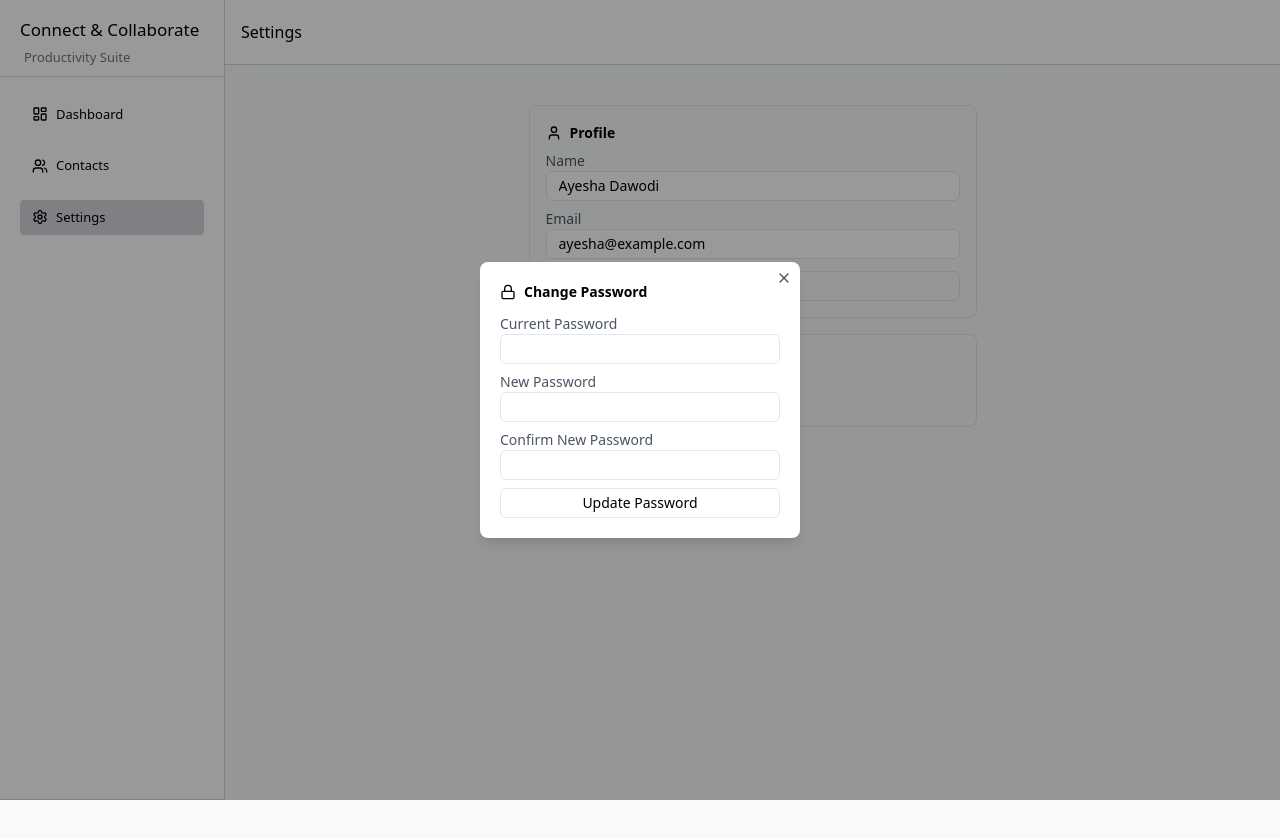
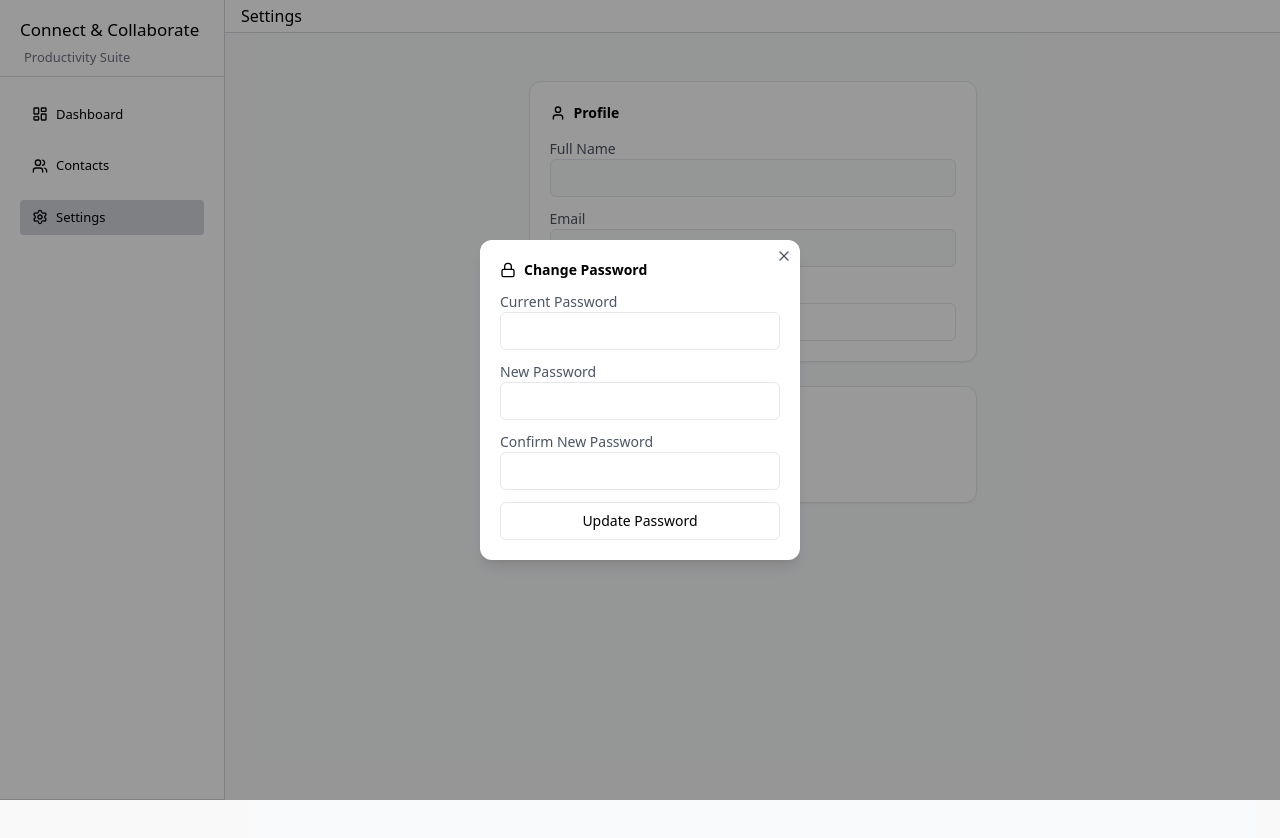
Before and after one commit to dlawiz83/Connexta, a React (Vite) app in the folder frontend/: page /settings in a window 1280 px wide. Both pictures are taken after a click on the button "Change Password". Shown: the top 838 px of the page. Before the commit the page ends 800 px from the top, so only its background shows below. Built offline with nearby package versions, Linux system fonts and the light colour scheme.

Commit message:
add profile and password update endpoints with frontend integration

```diff
--- a/frontend/src/pages/Settings.jsx
+++ b/frontend/src/pages/Settings.jsx
@@ -1,11 +1,15 @@
-import { useState } from "react";
+import { useState, useContext } from "react";
 import { User, Lock, X } from "lucide-react";
+import { AuthContext } from "../context/AuthContext";
 
 export default function Settings() {
+  const { user } = useContext(AuthContext);
+
   const [profile, setProfile] = useState({
-    name: "Ayesha Dawodi",
-    email: "ayesha@example.com",
+    name: user?.name || "",
+    email: user?.email || "",
   });
+
   const [saved, setSaved] = useState(false);
   const [showPasswordModal, setShowPasswordModal] = useState(false);
   const [passwords, setPasswords] = useState({
@@ -14,37 +18,88 @@ export default function Settings() {
     confirm: "",
   });
 
-  const handleSave = () => {
-    setSaved(true);
-    setTimeout(() => setSaved(false), 2000);
+  const handleSave = async () => {
+    try {
+      const res = await fetch(
+        "https://connexta.onrender.com/api/auth/update-profile",
+        {
+          method: "PUT",
+          headers: {
+            "Content-Type": "application/json",
+            Authorization: `Bearer ${localStorage.getItem("token")}`,
+          },
+          body: JSON.stringify({ name: profile.name, email: profile.email }),
+        }
+      );
+
+      const data = await res.json();
+      if (!res.ok) throw new Error(data.msg || "Update failed");
+
+      setSaved(true);
+      setTimeout(() => setSaved(false), 2000);
+      alert("Profile updated successfully!");
+    } catch (err) {
+      alert(err.message);
+    }
   };
 
-  const handlePasswordChange = (e) => {
+  const handlePasswordChange = async (e) => {
     e.preventDefault();
-    setShowPasswordModal(false);
-    alert("Password updated successfully!");
+
+    if (passwords.newPass !== passwords.confirm) {
+      alert("New passwords do not match!");
+      return;
+    }
+
+    try {
+      const res = await fetch(
+        "https://connexta.onrender.com/api/auth/change-password",
+        {
+          method: "PUT",
+          headers: {
+            "Content-Type": "application/json",
+            Authorization: `Bearer ${localStorage.getItem("token")}`,
+          },
+          body: JSON.stringify({
+            currentPassword: passwords.current,
+            newPassword: passwords.newPass,
+          }),
+        }
+      );
+
+      const data = await res.json();
+      if (!res.ok) throw new Error(data.msg || "Failed to change password");
+
+      alert("Password updated successfully!");
+      setShowPasswordModal(false);
+      setPasswords({ current: "", newPass: "", confirm: "" });
+    } catch (err) {
+      alert(err.message);
+    }
   };
 
   return (
-    <div className="p-4 text-black">
-      <div className="space-y-4 max-w-md mx-auto">
-        {/* Profile */}
-        <section className="border rounded-lg p-4">
-          <h2 className="font-semibold text-base flex items-center gap-2 mb-2">
+    <div className="p-6 text-black min-h-screen bg-gray-50">
+      <div className="space-y-6 max-w-md mx-auto">
+        {/* Profile Section */}
+        <section className="border bg-white rounded-xl shadow-sm p-5">
+          <h2 className="font-semibold text-base flex items-center gap-2 mb-4">
             <User className="w-4 h-4" /> Profile
           </h2>
-          <div className="space-y-2 text-sm">
+
+          <div className="space-y-3 text-sm">
             <div>
-              <label className="block text-gray-600">Name</label>
+              <label className="block text-gray-600">Full Name</label>
               <input
                 type="text"
                 value={profile.name}
                 onChange={(e) =>
                   setProfile({ ...profile, name: e.target.value })
                 }
-                className="w-full border rounded-md px-3 py-1 text-sm focus:outline-none focus:ring-1 focus:ring-black"
+                className="w-full border rounded-md px-3 py-2 text-sm focus:outline-none focus:ring-1 focus:ring-black bg-gray-50"
               />
             </div>
+
             <div>
               <label className="block text-gray-600">Email</label>
               <input
@@ -53,26 +108,35 @@ export default function Settings() {
                 onChange={(e) =>
                   setProfile({ ...profile, email: e.target.value })
                 }
-                className="w-full border rounded-md px-3 py-1 text-sm focus:outline-none focus:ring-1 focus:ring-black"
+                className="w-full border rounded-md px-3 py-2 text-sm focus:outline-none focus:ring-1 focus:ring-black bg-gray-50"
+                disabled
               />
+              <p className="text-xs text-gray-500 mt-1">
+                Email cannot be changed
+              </p>
             </div>
           </div>
+
           <button
             onClick={handleSave}
-            className="mt-3 w-full border text-sm py-1 rounded-md hover:bg-black hover:text-white transition"
+            className={`mt-4 w-full border text-sm py-2 rounded-md transition ${
+              saved
+                ? "bg-green-500 text-white border-green-500"
+                : "hover:bg-black hover:text-white"
+            }`}
           >
             {saved ? "Saved!" : "Save Changes"}
           </button>
         </section>
 
-        {/* Security */}
-        <section className="border rounded-lg p-4">
-          <h2 className="font-semibold text-base flex items-center gap-2 mb-2">
+        {/* Security Section */}
+        <section className="border bg-white rounded-xl shadow-sm p-5">
+          <h2 className="font-semibold text-base flex items-center gap-2 mb-4">
             <Lock className="w-4 h-4" /> Security
           </h2>
           <button
             onClick={() => setShowPasswordModal(true)}
-            className="text-sm border rounded-md px-3 py-1 hover:bg-black hover:text-white transition"
+            className="text-sm border rounded-md px-4 py-2 hover:bg-black hover:text-white transition"
           >
             Change Password
           </button>
@@ -82,23 +146,25 @@ export default function Settings() {
       {/* Password Modal */}
       {showPasswordModal && (
         <div className="fixed inset-0 bg-black bg-opacity-40 flex items-center justify-center z-50">
-          <div className="bg-white rounded-lg p-5 w-80 relative shadow-lg">
+          <div className="bg-white rounded-xl p-5 w-80 relative shadow-lg">
             <button
               onClick={() => setShowPasswordModal(false)}
               className="absolute top-2 right-2 text-gray-600 hover:text-black"
             >
               <X size={16} />
             </button>
+
             <h3 className="text-sm font-semibold mb-3 flex items-center gap-2">
               <Lock className="w-4 h-4" /> Change Password
             </h3>
-            <form onSubmit={handlePasswordChange} className="space-y-2 text-sm">
+
+            <form onSubmit={handlePasswordChange} className="space-y-3 text-sm">
               <div>
                 <label className="block text-gray-600">Current Password</label>
                 <input
                   type="password"
                   required
-                  className="w-full border rounded-md px-3 py-1 text-sm focus:outline-none focus:ring-1 focus:ring-black"
+                  className="w-full border rounded-md px-3 py-2 text-sm focus:outline-none focus:ring-1 focus:ring-black"
                   value={passwords.current}
                   onChange={(e) =>
                     setPasswords({ ...passwords, current: e.target.value })
@@ -110,7 +176,7 @@ export default function Settings() {
                 <input
                   type="password"
                   required
-                  className="w-full border rounded-md px-3 py-1 text-sm focus:outline-none focus:ring-1 focus:ring-black"
+                  className="w-full border rounded-md px-3 py-2 text-sm focus:outline-none focus:ring-1 focus:ring-black"
                   value={passwords.newPass}
                   onChange={(e) =>
                     setPasswords({ ...passwords, newPass: e.target.value })
@@ -124,16 +190,17 @@ export default function Settings() {
                 <input
                   type="password"
                   required
-                  className="w-full border rounded-md px-3 py-1 text-sm focus:outline-none focus:ring-1 focus:ring-black"
+                  className="w-full border rounded-md px-3 py-2 text-sm focus:outline-none focus:ring-1 focus:ring-black"
                   value={passwords.confirm}
                   onChange={(e) =>
                     setPasswords({ ...passwords, confirm: e.target.value })
                   }
                 />
               </div>
+
               <button
                 type="submit"
-                className="w-full mt-3 border rounded-md py-1 hover:bg-black hover:text-white transition"
+                className="w-full mt-4 border rounded-md py-2 hover:bg-black hover:text-white transition"
               >
                 Update Password
               </button>
```
Also changed, not shown: 2 other files (tests, documents, lock files or other folders).
